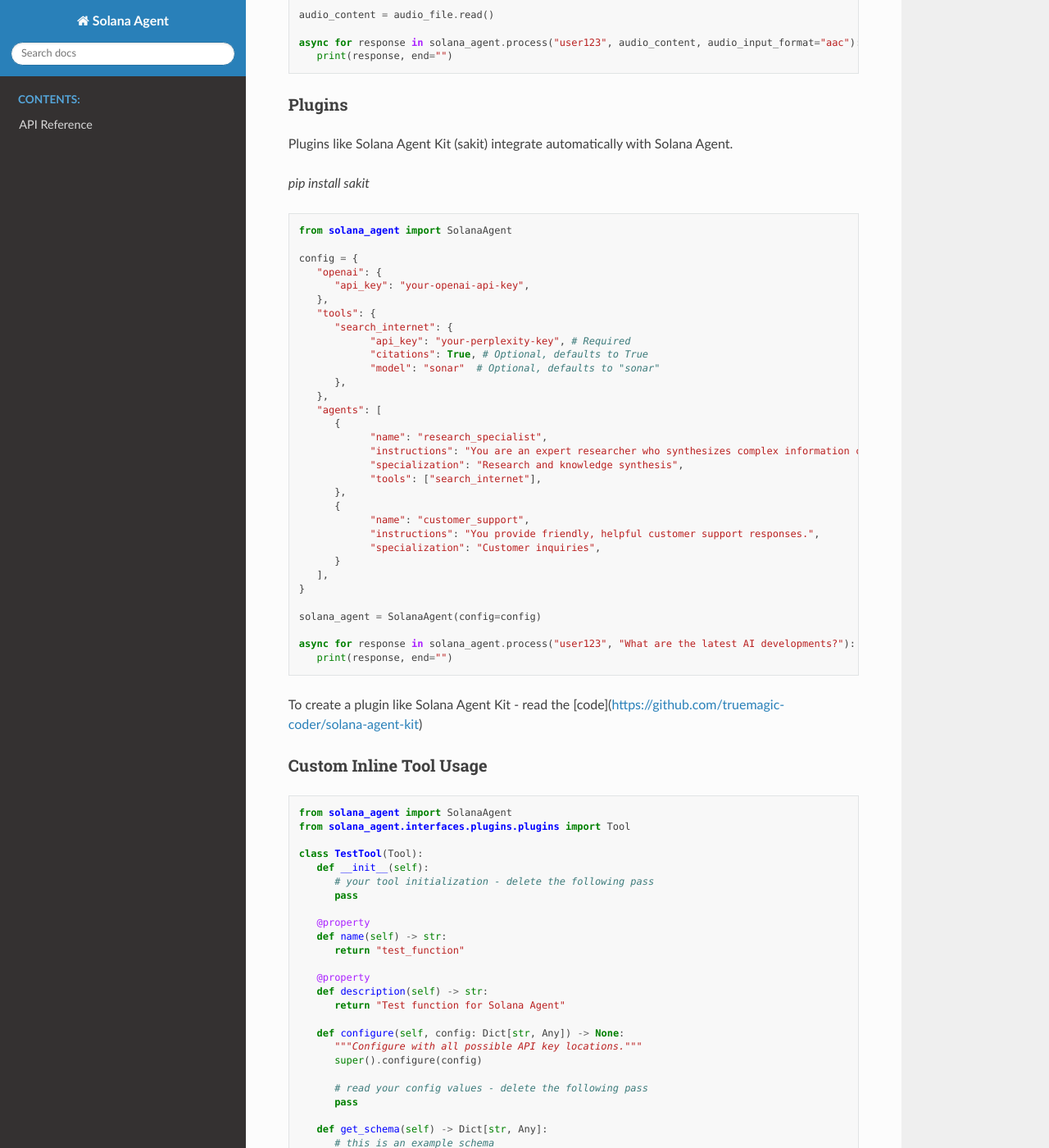
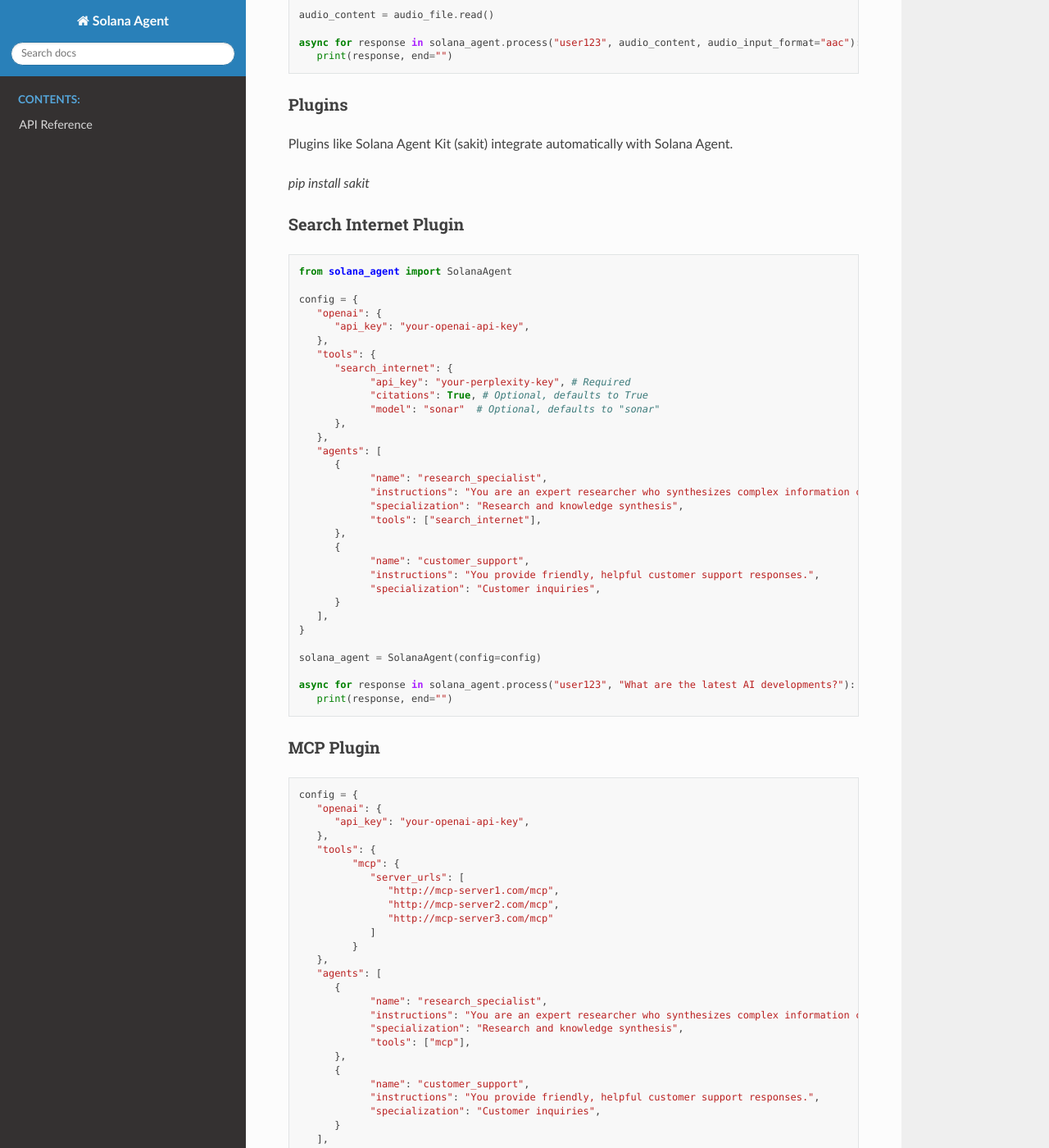
Before and after one commit to truemagic-coder/solana-agent, a Sphinx documentation site: the page built from docs/index.rst, in a window 1280 px wide and 1400 px high, scrolled down 3246 px. Shown: the whole window at 82% size. Built offline with Sphinx 7.4.7 and the Read the Docs theme 3.1.0, drawn with Linux system fonts in a browser that asks for light colours.

```diff
--- a/docs/index.rst
+++ b/docs/index.rst
@@ -195,6 +195,9 @@ Plugins like Solana Agent Kit (sakit) integrate automatically with Solana Agent.
 
 `pip install sakit`
 
+Search Internet Plugin
+~~~~~~~~~~~~~~~~~~~~~~~~~~~~~~~
+
 .. code-block:: python
 
    from solana_agent import SolanaAgent
@@ -225,6 +228,43 @@ Plugins like Solana Agent Kit (sakit) integrate automatically with Solana Agent.
       ],
    }
 
+   solana_agent = SolanaAgent(config=config)
+
+   async for response in solana_agent.process("user123", "What are the latest AI developments?"):
+      print(response, end="")
+
+MCP Plugin
+~~~~~~~~~~~~~~~~~~~~~~~~~~~~~~~
+
+.. code-block:: python
+
+   config = {
+      "openai": {
+         "api_key": "your-openai-api-key",
+      },
+      "tools": {
+            "mcp": {
+               "server_urls": [
+                  "http://mcp-server1.com/mcp",
+                  "http://mcp-server2.com/mcp",
+                  "http://mcp-server3.com/mcp"
+               ]
+            }
+      },
+      "agents": [
+         {
+               "name": "research_specialist",
+               "instructions": "You are an expert researcher who synthesizes complex information clearly.",
+               "specialization": "Research and knowledge synthesis",
+               "tools": ["mcp"],
+         },
+         {
+               "name": "customer_support",
+               "instructions": "You provide friendly, helpful customer support responses.",
+               "specialization": "Customer inquiries",
+         }
+      ],
+   }
    solana_agent = SolanaAgent(config=config)
 
    async for response in solana_agent.process("user123", "What are the latest AI developments?"):
--- a/pyproject.toml
+++ b/pyproject.toml
@@ -1,6 +1,6 @@
 [tool.poetry]
 name = "solana-agent"
-version = "20.1.2"
+version = "20.1.3"
 description = "Agentic IQ"
 authors = ["Bevan Hunt <bevan@bevanhunt.com>"]
 license = "MIT"
```
Also changed, not shown: README.md (+41 -0 lines).
